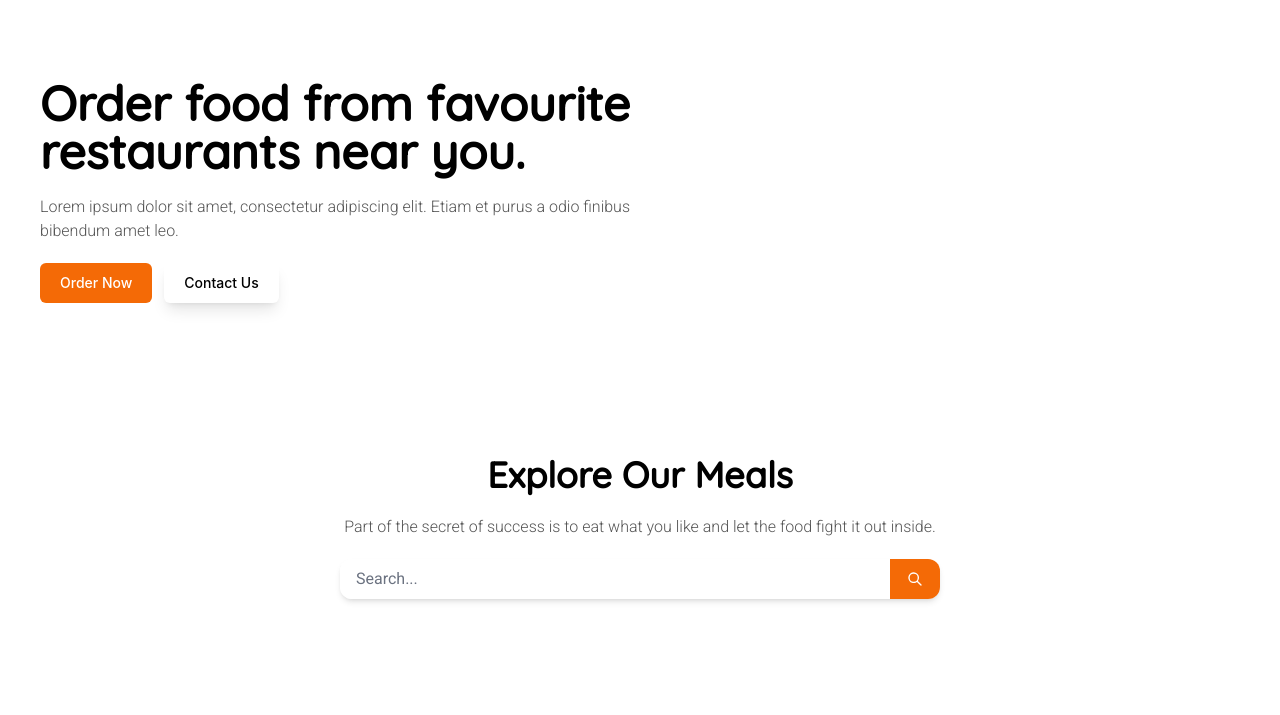
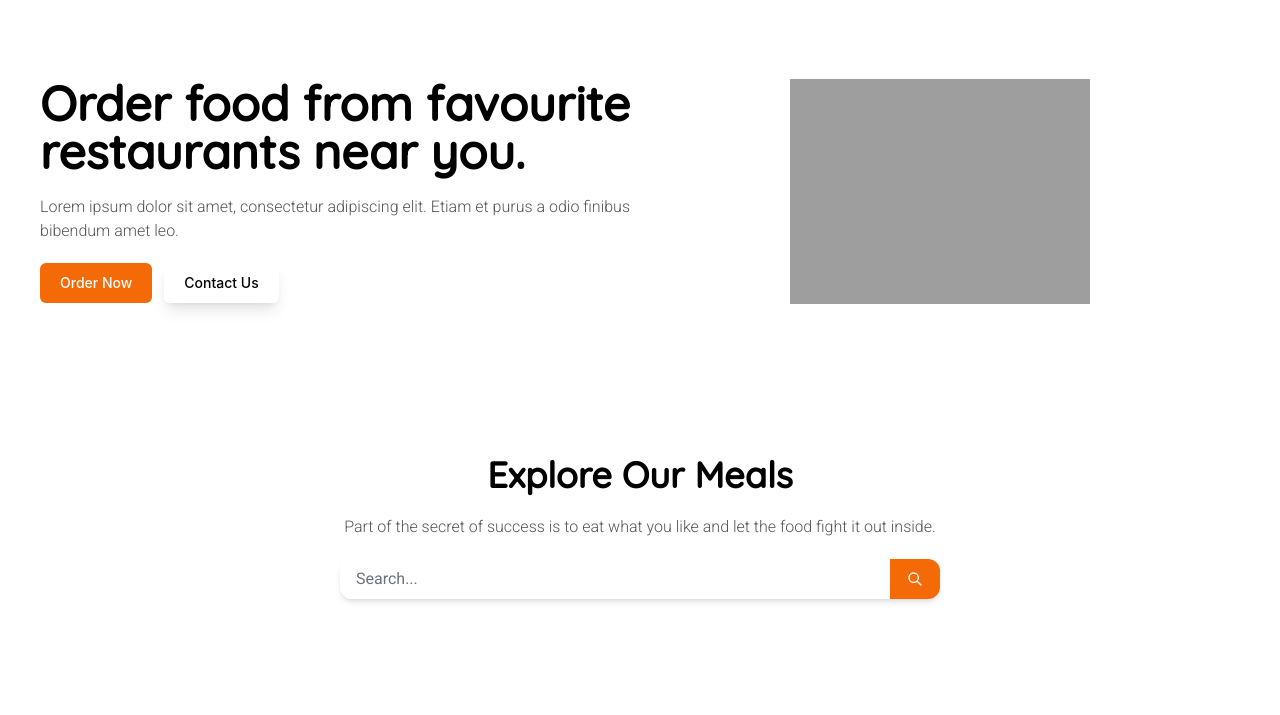
Before and after one commit to resaberlian/FetchApiJS-Arkatama-T3, a website: page index.html in a window 1280 px wide. Shown: the part 85-800 px from the top of the page. Drawn offline with nearby package versions, Linux system fonts and the light colour scheme; the site is published under a folder, as on GitHub Pages, so addresses that start at the root find nothing; no server answers.

Commit message:
[FIX] add image

```diff
--- a/index.html
+++ b/index.html
@@ -48,7 +48,7 @@
   <!-- SECTION HOME -->
     <div class="px-10 md:flex-row-reverse md:flex justify-between items-center py-10">
       <div class="md:w-1/2 flex justify-center">
-        <img src="/assets/img/anh-nguyen-kcA-c3f_3FE-unsplash 1.svg" alt="" srcset="" class="w-1/2">
+        <img src="assets/img/anh-nguyen-kcA-c3f_3FE-unsplash 1.svg" alt="" srcset="" class="w-1/2">
       </div>
       <div class="py-8 md:w-1/2 md:flex flex-col items-start text-center md:text-left">
         <h1 class="text-5xl font-title font-semibold md:text-left">Order food from favourite restaurants near you.</h1>
```
